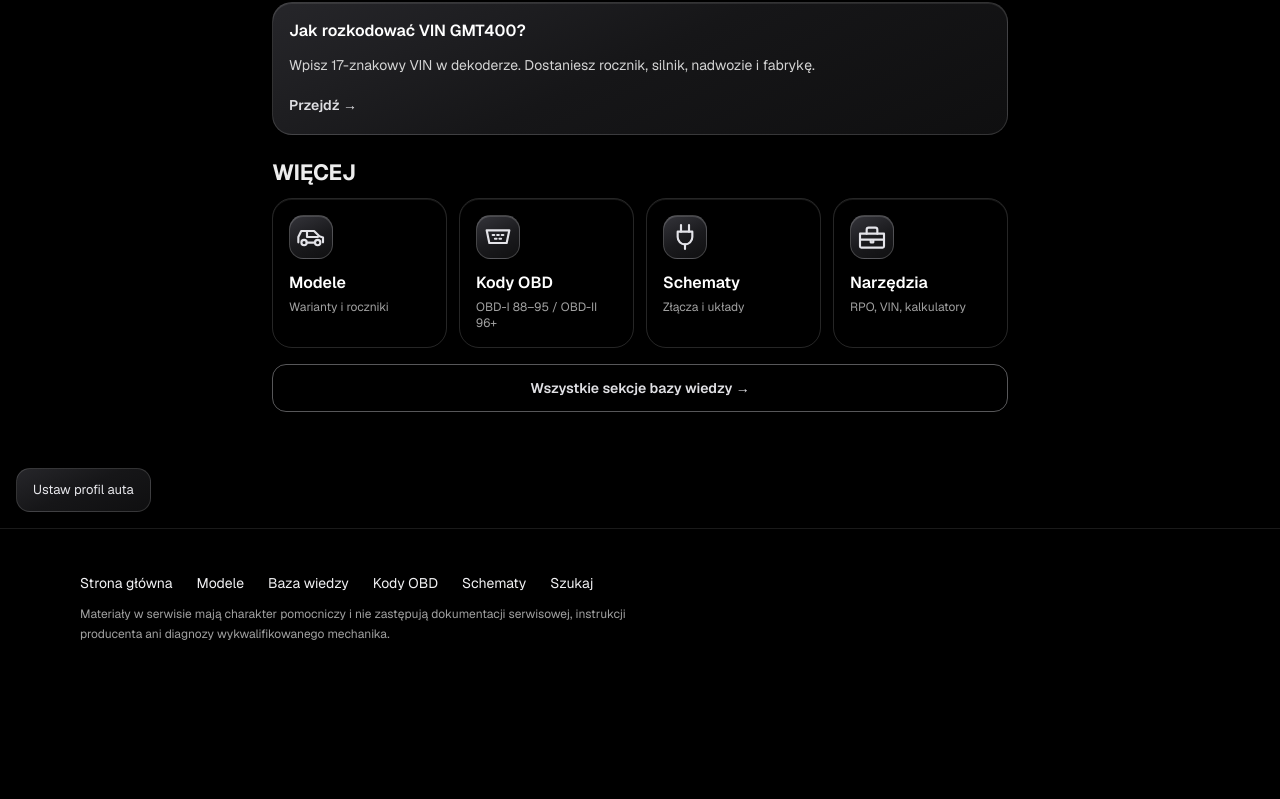
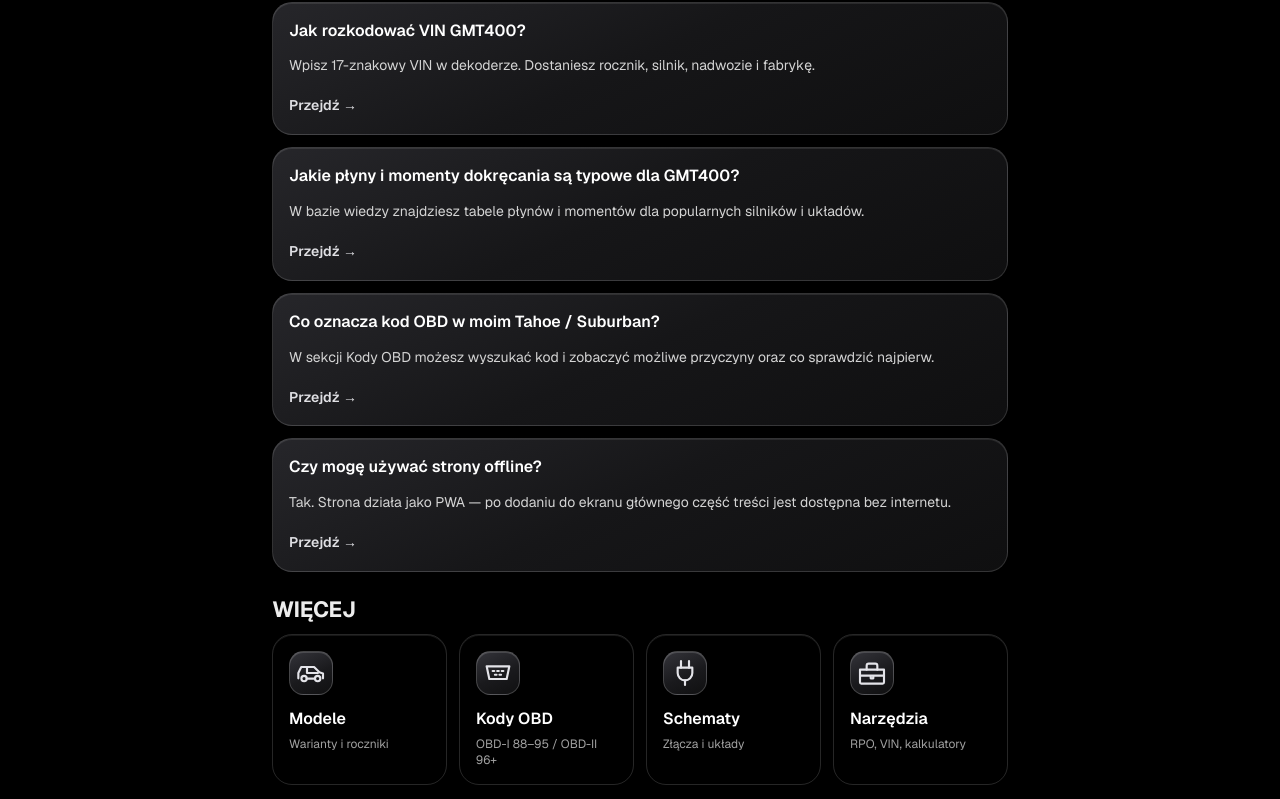
Before and after one commit to tsrc4mm9gg-netizen/gmt400-app, a Next.js app: page / in a window 1280 px wide. Shown: the part 3331-4130 px from the top of the page. Before the commit the page ends 4019 px from the top, so only its background shows below. Built offline with nearby package versions, Linux system fonts and the light colour scheme.

Commit message:
feat: expand homepage FAQ with more practical questions

```diff
--- a/src/app/HomeFAQ.tsx
+++ b/src/app/HomeFAQ.tsx
@@ -21,6 +21,21 @@ const FAQ = [
     a: 'Wpisz 17-znakowy VIN w dekoderze. Dostaniesz rocznik, silnik, nadwozie i fabrykę.',
     href: '/vin',
   },
+  {
+    q: 'Jakie płyny i momenty dokręcania są typowe dla GMT400?',
+    a: 'W bazie wiedzy znajdziesz tabele płynów i momentów dla popularnych silników i układów.',
+    href: '/baza',
+  },
+  {
+    q: 'Co oznacza kod OBD w moim Tahoe / Suburban?',
+    a: 'W sekcji Kody OBD możesz wyszukać kod i zobaczyć możliwe przyczyny oraz co sprawdzić najpierw.',
+    href: '/kody-obd',
+  },
+  {
+    q: 'Czy mogę używać strony offline?',
+    a: 'Tak. Strona działa jako PWA — po dodaniu do ekranu głównego część treści jest dostępna bez internetu.',
+    href: '/',
+  },
 ];
 
 export default function HomeFAQ() {
```
